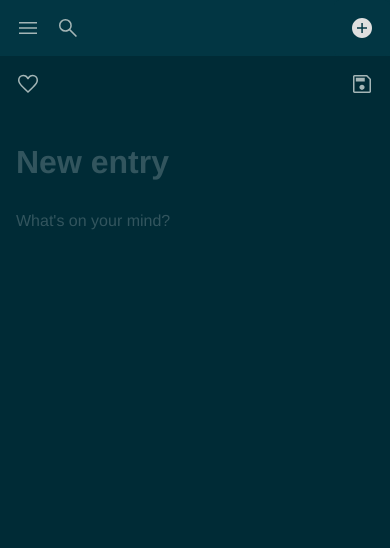
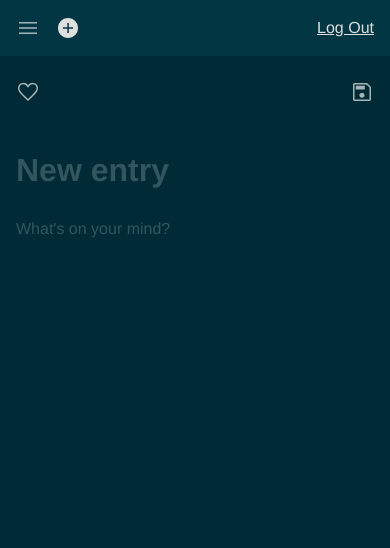
Before and after one commit to nmsalvatore/logseq-clone, a Django app: page /new/ in a window 390 px wide. Shown: the top 548 px of the page. Run offline with Django 4.2, Linux system fonts and the light colour scheme; the visitor is signed in with stand-in values (Sample User, id 1); data that the repository does not hold is empty; some libraries are stand-ins or nearby versions.

Commit message:
Added logout button and modified navbar layout

```diff
--- a/notebook/templates/base.html
+++ b/notebook/templates/base.html
@@ -17,10 +17,13 @@
     {% if user.is_authenticated %}
     <nav class="navbar">
         <div class="icon-group">
-            <img class="icon button" id="searchButton" src="{% static 'icons/search.svg' %}" alt="Search Icon">
             <img class="icon button" id="menuButton" src="{% static 'icons/menu.svg' %}" alt="Menu Icon">
+            <a href="{% url 'new-post' %}" class="button" id="newEntryButton">
+                <img class="icon" src="{% static 'icons/add.svg' %}" alt="Add Icon">
+                <span class="text">New entry</span>
+            </a>
         </div>
-        <div class="content">
+        <div class="content hide-mobile-content">
             <h5>favorites</h5>
             <ul>
                 {% for favorite in favorites %}
@@ -38,10 +41,7 @@
                 {% endfor %}
             </ul>
         </div>
-        <a href="{% url 'new-post' %}" class="button" id="newEntryButton">
-            <img class="icon" src="{% static 'icons/add.svg' %}" alt="Add Icon">
-            <span class="text">New entry</span>
-        </a>
+        <a id="logoutButton" href="{% url 'logout' %}">Log Out</a>
     </nav>
     <main class="main">
         {% block content %}
--- a/static/css/main.css
+++ b/static/css/main.css
@@ -1,13 +1,14 @@
 :root {
-    --text-primary: #222;
-    --text-secondary: #444;
-    --text-tertiary: #888;
-    --text-placeholder: #aaa;
-    --icon-primary: invert(0%) sepia(4%) saturate(119%) hue-rotate(343deg) brightness(84%) contrast(73%);
-    --icon-secondary: invert(27%) sepia(3%) saturate(0%) hue-rotate(223deg) brightness(113%) contrast(84%);
-    --icon-tertiary: invert(63%) sepia(0%) saturate(0%) hue-rotate(212deg) brightness(85%) contrast(95%);
-    --background-main: #fefefe;
-    --background-sidebar: #f6f6f6;
+    --background-main: #002b36;
+    --background-sidebar: #023643;
+    --text-primary: #93a1a1;
+    --text-secondary: #dfdfdf;
+    --text-tertiary: #a4b5b6;;
+    --text-placeholder: #32555e;
+    --icon-primary: invert(91%) sepia(5%) saturate(574%) hue-rotate(134deg) brightness(78%) contrast(90%);
+    --icon-secondary: invert(100%) sepia(0%) saturate(6825%) hue-rotate(55deg) brightness(121%) contrast(75%);
+    --icon-tertiary: var(--icon-primary);
+    --button: #1b4a55;
 }
 
 * {
@@ -105,9 +106,10 @@ main.main {
     flex-direction: column;
     align-items: center;
     background: var(--background-main);
+    color: var(--text-secondary);
     height: 100%;
     width: 100%;
-    padding: 1rem 2rem;
+    padding: 1.5rem 2rem;
     margin-left: 240px;
 }
 
@@ -116,10 +118,6 @@ main.main {
         margin-top: 1rem;
         margin-bottom: 2rem;
         line-height: 0.9;
-    }
-
-    main.main {
-        color: var(--text-secondary);
     }
 
     main.main .icon-group {
@@ -156,20 +154,33 @@ main.main {
 #newEntryButton {
     display: flex;
     align-items: center;
+    text-decoration: none;
+    color: var(--text-secondary);
+    border-radius: 5px;
+    padding: 0.5rem;
+    width: 100%;
+    background: var(--button);
+}
+
+#newEntryButton > .icon {
+    filter: var(--icon-secondary);
+    margin-right: 1rem;
+}
+
+#menuButton {
+    display: none;
+}
+
+#logoutButton {
     position: absolute;
+    padding: 0.25rem 1rem;
+    border-radius: 5px;
+    color: var(--text-secondary);
     bottom: 0;
     left: 0;
     background: var(--background-sidebar);
     width: 240px;
     padding: 1rem;
-    text-decoration: none;
-    color: var(--text-secondary);
-    border-radius: 5px;
-}
-
-#newEntryButton > .icon {
-    margin-right: 1rem;
-    filter: var(--icon-secondary);
 }
 
 main.main .icon-container {
@@ -220,40 +231,12 @@ input.button {
 }
 
 @media only screen and (max-width: 960px) {
-    nav.navbar {
-        width: auto;
-    }
-
-    nav.navbar .icon-group {
-        flex-direction: column-reverse;
-    }
-
-    nav.navbar .icon-group > .icon {
-        margin: 1rem 0;
-    }
-
-    nav.navbar .icon-group > .icon:last-child {
-        margin-top: 0;
-    }
-
-    nav.navbar .content {
-        display: none;
-    }
-
-    nav.navbar #newEntryButton {
-        width: 56px;
-    }
-
-    nav.navbar #newEntryButton .text {
-        display: none;
-    }
-
     main.main {
-        margin-left: 56px;
+        width: 100%;
     }
 }
 
-@media only screen and (max-width: 500px) {
+@media only screen and (max-width: 840px) {
     nav.navbar {
         position: fixed;
         width: 100%;
@@ -266,8 +249,8 @@ input.button {
     }
 
     nav.navbar .icon-group {
-        flex-direction: row-reverse;
-        justify-content: flex-end;
+        flex-direction: row;
+        justify-content: flex-start;
         margin-bottom: 0;
     }
 
@@ -275,19 +258,54 @@ input.button {
         margin: 0 1rem;
     }
 
-    nav.navbar .icon-group > .icon:last-child {
+    nav.navbar .icon-group > .icon:first-child {
         margin-left: 0;
     }
 
+    nav.navbar .hide-mobile-content {
+        display: none;
+    }
+
+    nav.navbar .content {
+        margin-top: 2rem;
+    }
+
+    nav.navbar #menuButton {
+        display: block;
+    }
+
     nav.navbar #newEntryButton {
+        display: flex;
+        align-items: center;
+        color: var(--text-secondary);
+        border-radius: 0;
+        padding: 0;
+        width: fit-content;
+        background: transparent;
+    }
+
+    nav.navbar #logoutButton {
         right: 0;
         left: auto;
+        top: 0;
+        width: auto;
+        height: 56px;
+        padding: 0 1rem;
+        line-height: 56px;
+    }
+
+    nav.navbar #newEntryButton .text {
+        display: none;
+    }
+
+    nav.navbar #newEntryButton .icon {
+        margin: 0;
     }
 
     main.main {
         margin-top: 56px;
         margin-left: 0;
-        padding: 1rem;
+        padding: 1.5rem 1rem;
     }
 
     main.main .icon-container {
--- a/static/js/main.js
+++ b/static/js/main.js
@@ -4,6 +4,7 @@ const formFavoriteButton = document.getElementById('formFavoriteButton');
 const growers = document.querySelectorAll('.grow-wrap');
 const textarea = document.querySelector('.grow-wrap > textarea')
 const saveButton = document.getElementById('saveButton');
+const menuButton = document.getElementById('menuButton');
 
 // autogrow textarea
 if (growers) {
@@ -49,54 +50,54 @@ if (formFavoriteButton) {
 // highlight js
 hljs.highlightAll();
 
-// modify stylesheet
-const light = `
-  :root {
-    --text-primary: #222;
-    --text-secondary: #444;
-    --text-tertiary: #888;
-    --text-placeholder: #aaa;
-    --icon-primary: invert(0%) sepia(4%) saturate(119%) hue-rotate(343deg) brightness(84%) contrast(73%);
-    --icon-secondary: invert(27%) sepia(3%) saturate(0%) hue-rotate(223deg) brightness(113%) contrast(84%);
-    --icon-tertiary: invert(63%) sepia(0%) saturate(0%) hue-rotate(212deg) brightness(85%) contrast(95%);
-    --background-main: #fefefe;
-    --background-sidebar: #f6f6f6;
-}`
+// // modify stylesheet
+// const light = `
+//   :root {
+//     --text-primary: #222;
+//     --text-secondary: #444;
+//     --text-tertiary: #888;
+//     --text-placeholder: #aaa;
+//     --icon-primary: invert(0%) sepia(4%) saturate(119%) hue-rotate(343deg) brightness(84%) contrast(73%);
+//     --icon-secondary: invert(27%) sepia(3%) saturate(0%) hue-rotate(223deg) brightness(113%) contrast(84%);
+//     --icon-tertiary: invert(63%) sepia(0%) saturate(0%) hue-rotate(212deg) brightness(85%) contrast(95%);
+//     --background-main: #fefefe;
+//     --background-sidebar: #f6f6f6;
+// }`
 
-const dark = `
-  :root {
-    --background-main: #222;
-    --background-sidebar: #444;
-    --text-primary: #fefefe;
-    --text-secondary: #bebebe;
-    --text-tertiary: #999;
-    --text-placeholder: #777;
-    --icon-primary: invert(100%) sepia(0%) saturate(0%) hue-rotate(45deg) brightness(103%) contrast(103%);
-    --icon-secondary: invert(100%) sepia(0%) saturate(6014%) hue-rotate(97deg) brightness(82%) contrast(76%);
-    --icon-tertiary: invert(69%) sepia(0%) saturate(1%) hue-rotate(234deg) brightness(88%) contrast(91%);
-  }`
+// const dark = `
+//   :root {
+//     --background-main: #222;
+//     --background-sidebar: #444;
+//     --text-primary: #fefefe;
+//     --text-secondary: #bebebe;
+//     --text-tertiary: #999;
+//     --text-placeholder: #777;
+//     --icon-primary: invert(100%) sepia(0%) saturate(0%) hue-rotate(45deg) brightness(103%) contrast(103%);
+//     --icon-secondary: invert(100%) sepia(0%) saturate(6014%) hue-rotate(97deg) brightness(82%) contrast(76%);
+//     --icon-tertiary: invert(69%) sepia(0%) saturate(1%) hue-rotate(234deg) brightness(88%) contrast(91%);
+//   }`
 
-const nord = `
-  :root {
-    --background-main: #002b36;
-    --background-sidebar: #023643;
-    --text-primary: #93a1a1;
-    --text-secondary: #dfdfdf;
-    --text-tertiary: #a4b5b6;;
-    --text-placeholder: #32555e;
-    --icon-primary: invert(91%) sepia(5%) saturate(574%) hue-rotate(134deg) brightness(78%) contrast(90%);
-    --icon-secondary: invert(100%) sepia(0%) saturate(6825%) hue-rotate(55deg) brightness(121%) contrast(75%);
-    --icon-tertiary: var(--icon-primary);
-  }
-`
+// const nord = `
+//   :root {
+//     --background-main: #002b36;
+//     --background-sidebar: #023643;
+//     --text-primary: #93a1a1;
+//     --text-secondary: #dfdfdf;
+//     --text-tertiary: #a4b5b6;;
+//     --text-placeholder: #32555e;
+//     --icon-primary: invert(91%) sepia(5%) saturate(574%) hue-rotate(134deg) brightness(78%) contrast(90%);
+//     --icon-secondary: invert(100%) sepia(0%) saturate(6825%) hue-rotate(55deg) brightness(121%) contrast(75%);
+//     --icon-tertiary: var(--icon-primary);
+//   }
+// `
 
-const setTheme = theme => {
-  sheet = document.styleSheets[0];
-  sheet.deleteRule(0);
-  sheet.insertRule(theme);
-}
+// const setTheme = theme => {
+//   sheet = document.styleSheets[0];
+//   sheet.deleteRule(0);
+//   sheet.insertRule(theme);
+// }
 
-setTheme(nord)
+// setTheme(nord)
 
 // remove list style type from li that has ul
 const liElements = document.querySelectorAll('li');
@@ -137,3 +138,19 @@ window.addEventListener('beforeunload', e => {
     e.returnValue = 'Changes you made may not be saved.'
   }
 });
+
+if (menuButton) {
+  menuButton.addEventListener('click', () => {
+    const navContent = document.querySelector('nav.navbar .content');
+    if (navContent.classList.contains('hide-mobile-content')) {
+      navContent.classList.remove('hide-mobile-content');
+    } else {
+      navContent.classList.add('hide-mobile-content');
+    }
+    // if (navContent.style.display == 'block') {
+    //   navContent.style.display = 'none';
+    // } else {
+    //   navContent.style.display = 'block';
+    // }
+  });
+}
```
Also changed, not shown: static/icons/logout.svg (added).
